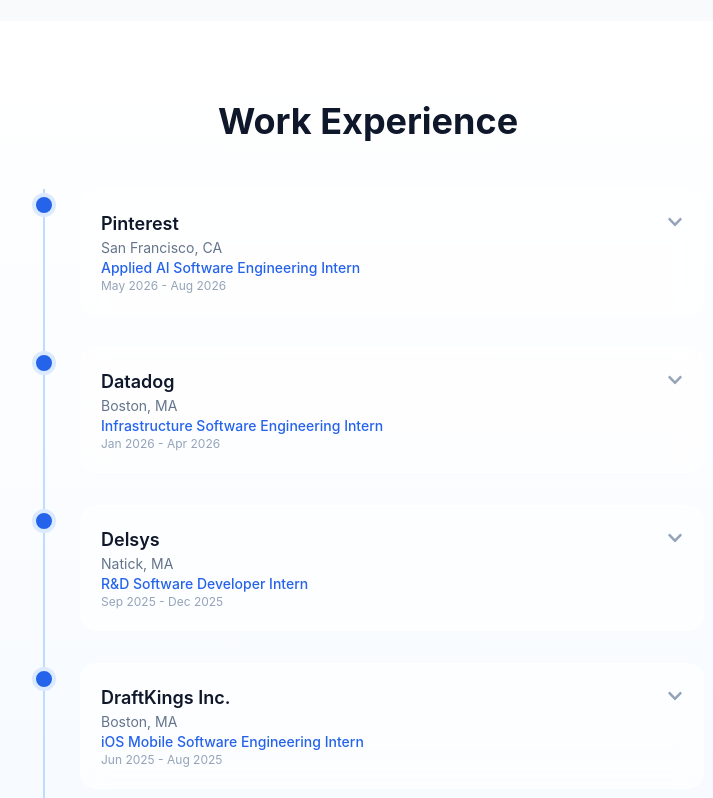
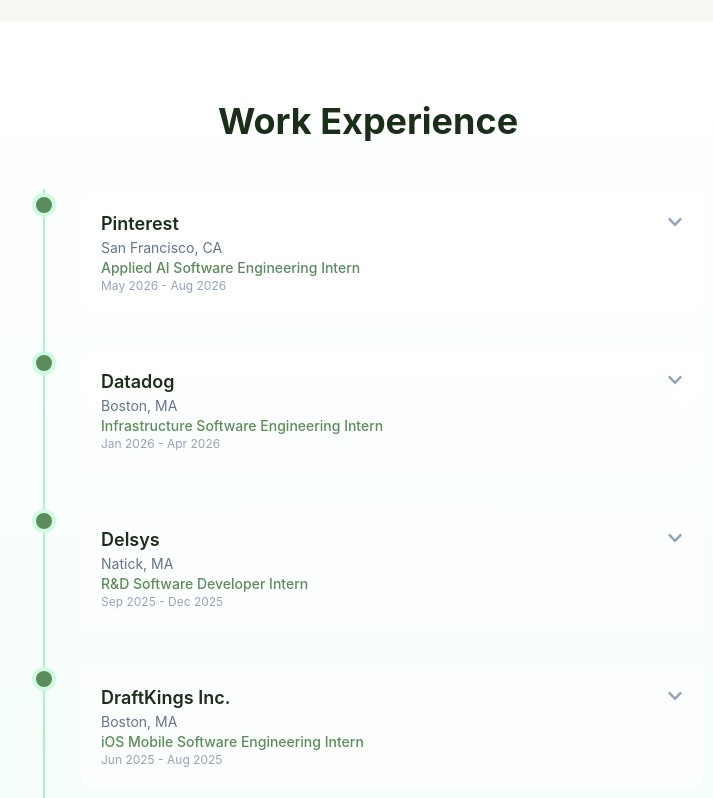
Before and after one commit to dburkhart07/Personal-Portfolio, a React (Create React App) app in the folder frontend/: page / in a window 1280 px wide. Shown: the part 2357-3155 px from the top of the page, without its empty margins (272-985 px from the left). Built offline with nearby package versions, Linux system fonts and the light colour scheme.

Commit message:
Redid color scheme

```diff
--- a/frontend/src/Components/Reusables/ProjectCard.tsx
+++ b/frontend/src/Components/Reusables/ProjectCard.tsx
@@ -17,7 +17,7 @@
           {techStack.map((tech) => (
             <span
               key={tech}
-              className="px-3 py-1 text-xs font-medium rounded-full bg-blue-50 text-primary"
+              className="px-3 py-1 text-xs font-medium rounded-full bg-emerald-50 text-primary"
             >
               {tech}
             </span>
@@ -29,7 +29,7 @@
             target="_blank"
             rel="noopener noreferrer"
             className="inline-block px-4 py-2 rounded-lg text-sm font-medium text-white transition-all duration-300"
-            style={{ background: 'linear-gradient(135deg, #2563EB, #0EA5E9)' }}
+            style={{ background: 'linear-gradient(135deg, #5B8C5A, #8FB996)' }}
           >
             View Project
           </a>
--- a/frontend/src/Components/Reusables/SectionWrapper.tsx
+++ b/frontend/src/Components/Reusables/SectionWrapper.tsx
@@ -19,7 +19,7 @@
       id={id}
       ref={ref}
       className={`py-20 px-4 md:px-8 lg:px-16 ${
-        alt ? 'bg-gradient-to-b from-white to-blue-50' : 'bg-slate-50'
+        alt ? 'bg-gradient-to-b from-white to-emerald-50' : 'bg-slate-50'
       } ${className}`}
     >
       <div
--- a/frontend/src/Components/Reusables/TimelineCard.tsx
+++ b/frontend/src/Components/Reusables/TimelineCard.tsx
@@ -16,9 +16,9 @@
   return (
     <div className="relative pl-8 pb-8 group">
       {/* Timeline line */}
-      <div className="absolute left-[11px] top-0 bottom-0 w-0.5 bg-blue-200 group-last:hidden" />
+      <div className="absolute left-[11px] top-0 bottom-0 w-0.5 bg-emerald-200 group-last:hidden" />
       {/* Timeline dot */}
-      <div className="absolute left-0 top-1 w-6 h-6 rounded-full bg-primary border-4 border-blue-100 z-10" />
+      <div className="absolute left-0 top-1 w-6 h-6 rounded-full bg-primary border-4 border-emerald-100 z-10" />
 
       <div
         className="glass rounded-2xl p-5 cursor-pointer transition-all duration-300 ml-4"
--- a/frontend/src/Components/Sections/ContactSection.tsx
+++ b/frontend/src/Components/Sections/ContactSection.tsx
@@ -94,8 +94,8 @@
               )}
               <button
                 type="submit"
-                className="w-full py-3 rounded-xl text-white font-medium transition-all duration-300 hover:shadow-lg hover:shadow-blue-500/25"
-                style={{ background: 'linear-gradient(135deg, #2563EB, #0EA5E9)' }}
+                className="w-full py-3 rounded-xl text-white font-medium transition-all duration-300 hover:shadow-lg hover:shadow-green-700/25"
+                style={{ background: 'linear-gradient(135deg, #5B8C5A, #8FB996)' }}
               >
                 Send Message
               </button>
--- a/frontend/src/Components/Sections/HeroSection.tsx
+++ b/frontend/src/Components/Sections/HeroSection.tsx
@@ -5,12 +5,12 @@
     <section
       id="hero"
       className="relative min-h-screen flex items-center justify-center overflow-hidden"
-      style={{ background: 'linear-gradient(135deg, #EFF6FF 0%, #DBEAFE 50%, #BFDBFE 100%)' }}
+      style={{ background: 'linear-gradient(135deg, #F7F6F2 0%, #E8EDDE 50%, #D5DFC8 100%)' }}
     >
       {/* Floating orbs */}
-      <div className="absolute top-20 left-10 w-72 h-72 bg-blue-300/30 rounded-full blur-3xl animate-orb" />
-      <div className="absolute bottom-20 right-10 w-96 h-96 bg-indigo-300/20 rounded-full blur-3xl animate-orb-slow" />
-      <div className="absolute top-1/2 left-1/2 w-64 h-64 bg-sky-200/30 rounded-full blur-3xl animate-orb-fast" />
+      <div className="absolute top-20 left-10 w-72 h-72 bg-green-300/30 rounded-full blur-3xl animate-orb" />
+      <div className="absolute bottom-20 right-10 w-96 h-96 bg-amber-200/20 rounded-full blur-3xl animate-orb-slow" />
+      <div className="absolute top-1/2 left-1/2 w-64 h-64 bg-emerald-200/30 rounded-full blur-3xl animate-orb-fast" />
 
       <div className="relative z-10 max-w-6xl mx-auto px-4 flex flex-col md:flex-row items-center gap-12">
         {/* Text content */}
@@ -29,8 +29,8 @@
           <div className="flex gap-4 justify-center md:justify-start">
             <a
               href="#contact"
-              className="px-6 py-3 rounded-xl text-white font-medium transition-all duration-300 hover:shadow-lg hover:shadow-blue-500/25 hover:-translate-y-0.5"
-              style={{ background: 'linear-gradient(135deg, #2563EB, #0EA5E9)' }}
+              className="px-6 py-3 rounded-xl text-white font-medium transition-all duration-300 hover:shadow-lg hover:shadow-green-700/25 hover:-translate-y-0.5"
+              style={{ background: 'linear-gradient(135deg, #5B8C5A, #8FB996)' }}
             >
               Get in Touch
             </a>
--- a/frontend/src/Components/Sections/SkillsSection.tsx
+++ b/frontend/src/Components/Sections/SkillsSection.tsx
@@ -14,7 +14,7 @@
 const categories = [
   {
     name: 'Languages',
-    color: 'bg-blue-100 text-blue-700',
+    color: 'bg-emerald-100 text-emerald-700',
     skills: [
       { Icon: SiPython, name: 'Python', color: '#3776AB' },
       { Icon: SiGo, name: 'Go', color: '#00ADD8' },
--- a/frontend/src/index.css
+++ b/frontend/src/index.css
@@ -17,8 +17,8 @@
 body {
   min-height: 100vh;
   font-family: 'Inter', sans-serif;
-  background: #F8FAFC;
-  color: #0F172A;
+  background: #F7F6F2;
+  color: #1A2E1A;
 }
 
 /* Glass utility */
@@ -90,7 +90,7 @@
 
 /* Gradient text */
 .gradient-text {
-  background: linear-gradient(135deg, #2563EB, #6366F1);
+  background: linear-gradient(135deg, #5B8C5A, #D4A574);
   -webkit-background-clip: text;
   background-clip: text;
   -webkit-text-fill-color: transparent;
@@ -102,7 +102,7 @@
   top: 0;
   left: 0;
   height: 3px;
-  background: linear-gradient(90deg, #2563EB, #0EA5E9);
+  background: linear-gradient(90deg, #5B8C5A, #8FB996);
   z-index: 9999;
   transition: width 0.1s linear;
 }
--- a/frontend/src/theme.ts
+++ b/frontend/src/theme.ts
@@ -1,21 +1,21 @@
 const theme = {
   colors: {
-    primary: '#2563EB',
-    secondary: '#0EA5E9',
-    accent: '#6366F1',
-    background: '#F8FAFC',
-    backgroundAlt: '#EFF6FF',
-    dark: '#0F172A',
-    darkMuted: '#334155',
+    primary: '#5B8C5A',
+    secondary: '#8FB996',
+    accent: '#D4A574',
+    background: '#F7F6F2',
+    backgroundAlt: '#EEF2E6',
+    dark: '#1A2E1A',
+    darkMuted: '#3D5A3D',
     white: '#FFFFFF',
     glass: 'rgba(255, 255, 255, 0.65)',
     glassBorder: 'rgba(255, 255, 255, 0.3)',
   },
   gradients: {
-    hero: 'linear-gradient(135deg, #EFF6FF 0%, #DBEAFE 50%, #BFDBFE 100%)',
-    button: 'linear-gradient(135deg, #2563EB, #0EA5E9)',
-    sectionAlt: 'linear-gradient(180deg, #FFFFFF 0%, #EFF6FF 100%)',
-    text: 'linear-gradient(135deg, #2563EB, #6366F1)',
+    hero: 'linear-gradient(135deg, #F7F6F2 0%, #E8EDDE 50%, #D5DFC8 100%)',
+    button: 'linear-gradient(135deg, #5B8C5A, #8FB996)',
+    sectionAlt: 'linear-gradient(180deg, #FFFFFF 0%, #EEF2E6 100%)',
+    text: 'linear-gradient(135deg, #5B8C5A, #D4A574)',
   },
   glass: {
     background: 'rgba(255, 255, 255, 0.65)',
--- a/frontend/tailwind.config.js
+++ b/frontend/tailwind.config.js
@@ -6,13 +6,13 @@
   theme: {
     extend: {
       colors: {
-        primary: '#2563EB',
-        secondary: '#0EA5E9',
-        accent: '#6366F1',
+        primary: '#5B8C5A',
+        secondary: '#8FB996',
+        accent: '#D4A574',
         slate: {
-          50: '#F8FAFC',
+          50: '#F7F6F2',
         },
-        dark: '#0F172A',
+        dark: '#1A2E1A',
       },
       fontFamily: {
         sans: ['Inter', 'system-ui', 'sans-serif'],
```
